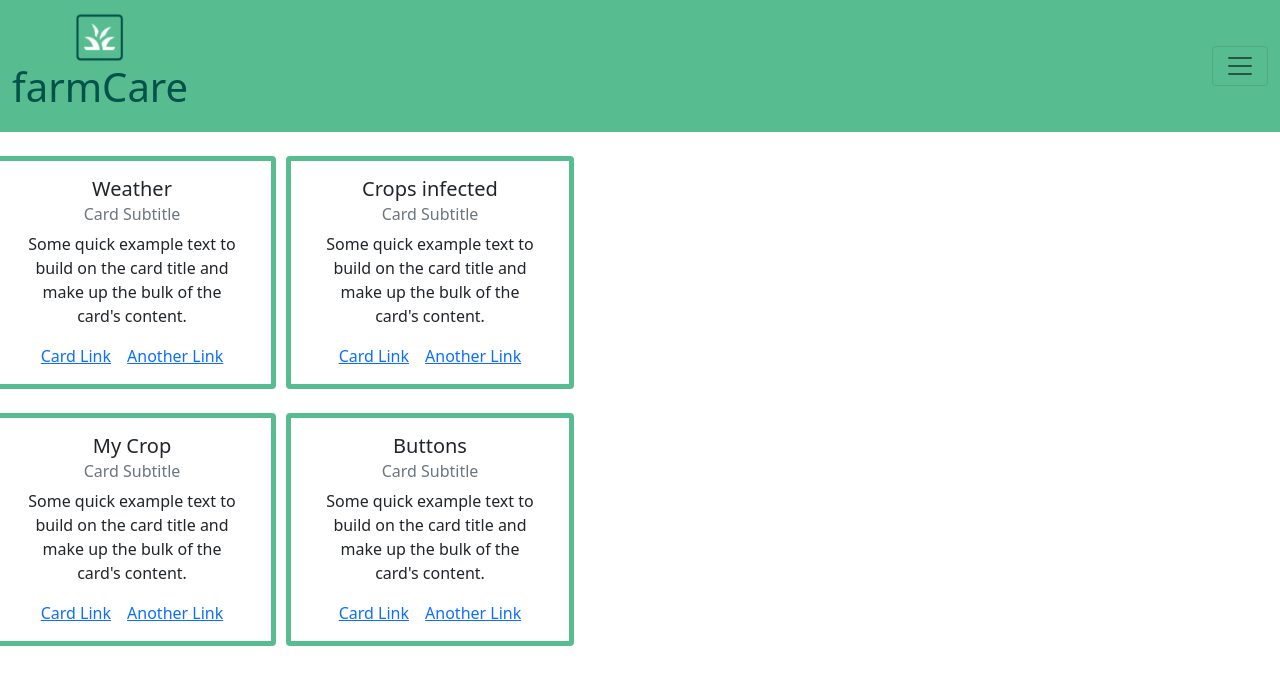
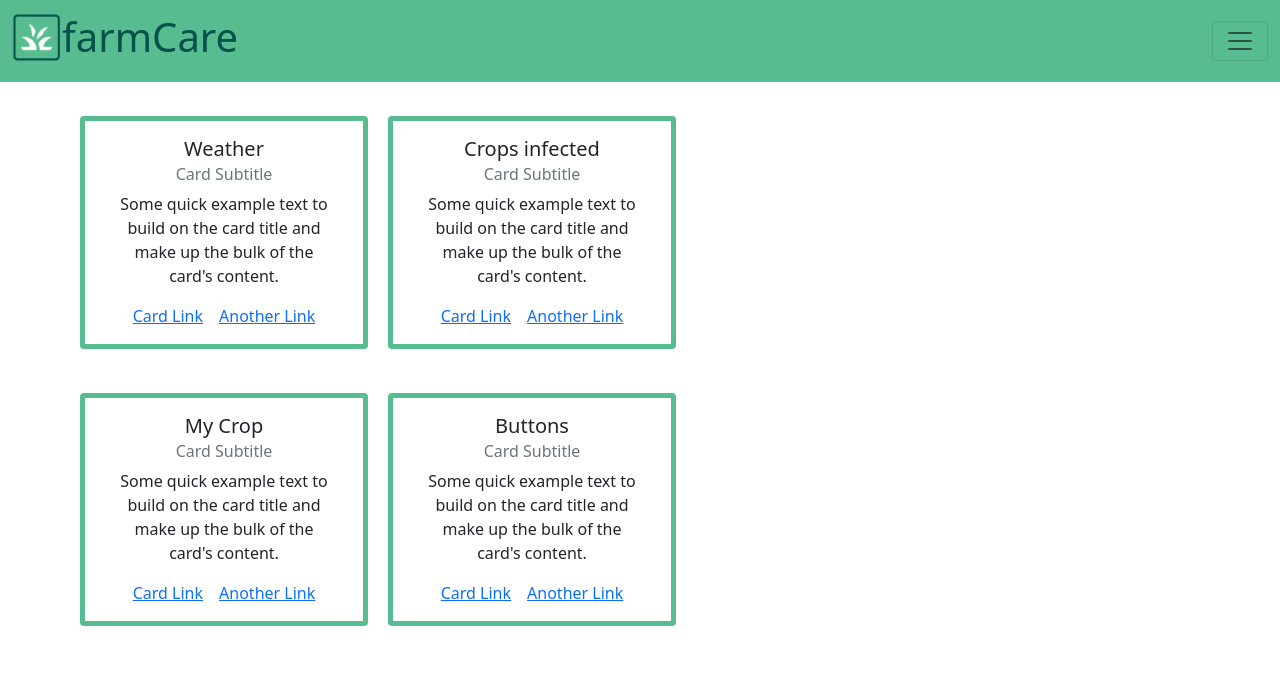
Before and after one commit to notjuanortiz/farmcare, a React (Create React App) app in the folder frontend/: page / in a window 1280 px wide. Shown: the top 684 px of the page. Built offline with nearby package versions, Linux system fonts and the light colour scheme.

Commit message:
added container component

```diff
--- a/frontend/src/App.js
+++ b/frontend/src/App.js
@@ -2,16 +2,9 @@ import logo from './logo.svg';
 import './App.css';
 import 'bootstrap/dist/css/bootstrap.min.css';
 import {
-  Navbar,
   Container,
-  Offcanvas,
-  NavDropdown,
-  Form,
-  Button,
-  FormControl,
-  Nav,
   Card,
-  Row
+  Row,
 } from 'react-bootstrap';
 import MainNavbar from './components/mainNavbar';
 
@@ -20,9 +13,9 @@ function App() {
     <div className="App">
       <MainNavbar></MainNavbar>
 
-      <div>
+      <Container>
         <Row>
-          <Card style={{width: '18rem', borderColor: '#57BC90', borderWidth: '5px', marginRight: "10px"}}>
+          <Card style={{width: '18rem', borderColor: '#57BC90', borderWidth: '5px', margin: "10px"}}>
             <Card.Body>
               <Card.Title>Weather</Card.Title>
               <Card.Subtitle className="mb-2 text-muted">Card Subtitle</Card.Subtitle>
@@ -35,7 +28,7 @@ function App() {
             </Card.Body>
           </Card>
 
-          <Card style={{width: '18rem', borderColor: '#57BC90', borderWidth: '5px'}}>
+          <Card style={{width: '18rem', borderColor: '#57BC90', borderWidth: '5px', margin: "10px"}}>
             <Card.Body>
               <Card.Title>Crops infected</Card.Title>
               <Card.Subtitle className="mb-2 text-muted">Card Subtitle</Card.Subtitle>
@@ -52,7 +45,7 @@ function App() {
         <br></br>
 
         <Row>
-          <Card style={{width: '18rem', borderColor: '#57BC90', borderWidth: '5px', marginRight: "10px"}}>
+          <Card style={{width: '18rem', borderColor: '#57BC90', borderWidth: '5px', margin: "10px"}}>
             <Card.Body>
               <Card.Title>My Crop</Card.Title>
               <Card.Subtitle className="mb-2 text-muted">Card Subtitle</Card.Subtitle>
@@ -65,7 +58,7 @@ function App() {
             </Card.Body>
           </Card>
 
-          <Card style={{width: '18rem', borderColor: '#57BC90', borderWidth: '5px'}}>
+          <Card style={{width: '18rem', borderColor: '#57BC90', borderWidth: '5px', margin: "10px"}}>
             <Card.Body>
               <Card.Title>Buttons</Card.Title>
               <Card.Subtitle className="mb-2 text-muted">Card Subtitle</Card.Subtitle>
@@ -78,7 +71,7 @@ function App() {
             </Card.Body>
           </Card>
         </Row>
-      </div>
+      </Container>
     </div>
   );
 }
--- a/frontend/src/components/mainNavbar.js
+++ b/frontend/src/components/mainNavbar.js
@@ -11,12 +11,12 @@ import {
 function MainNavbar() {
     return (
       <div>
-        <Navbar style={{backgroundColor: "#57BC90"}} expand={false}>
+        <Navbar style={{backgroundColor: '#57BC90'}} expand={false}>
           <Container fluid>
             <Navbar.Brand href="#">
-              <div>
+              <div style={{display: 'flex'}}>
               <img style={{width: '50px', height: '50px'}} src={farmcare_logo} alt="logo" />
-              <h1 style={{color: "#015249"}}>farmCare</h1>
+              <h1 style={{color: '#015249'}}>farmCare</h1>
               </div>
             </Navbar.Brand>
             <Navbar.Toggle aria-controls="offcanvasNavbar" />
```
